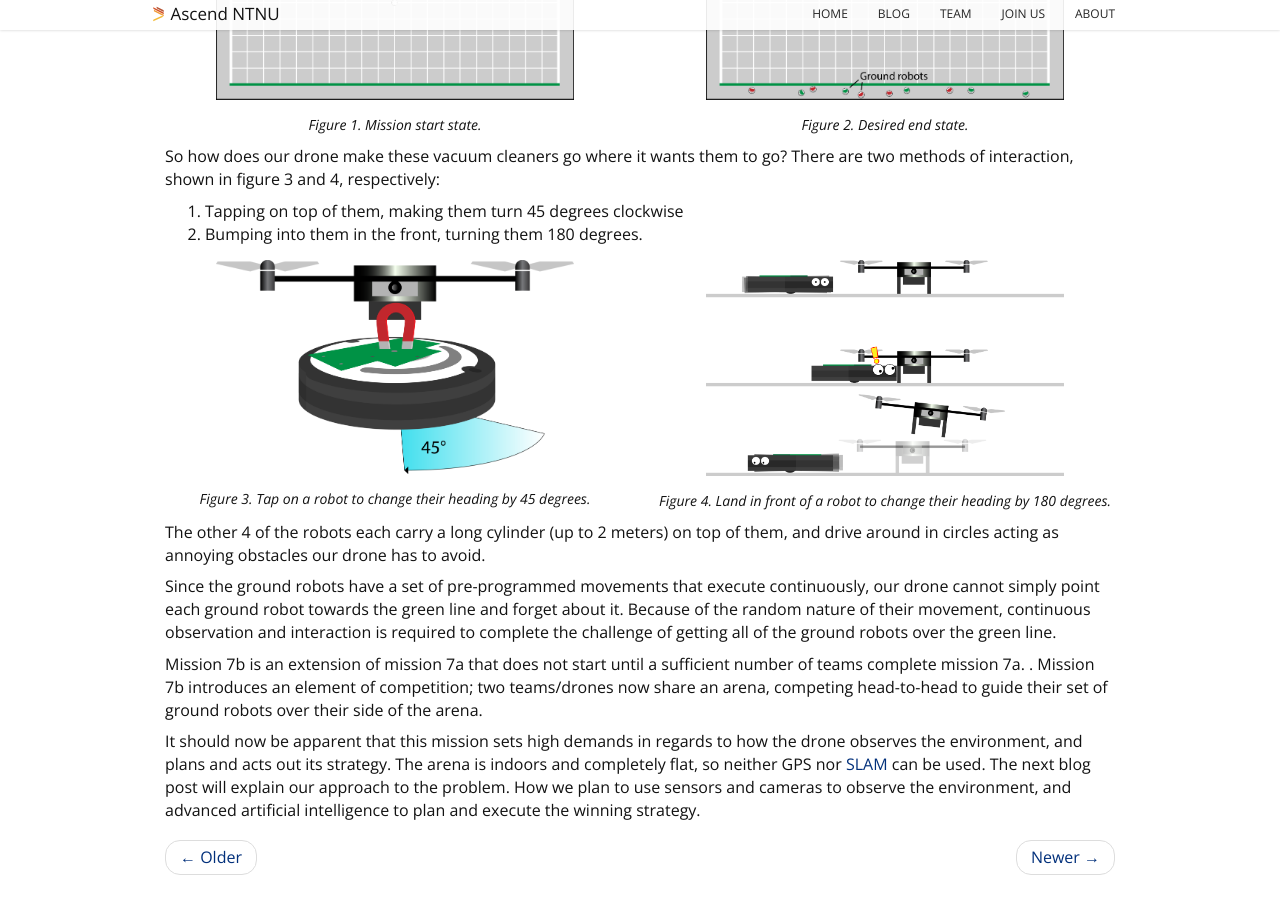
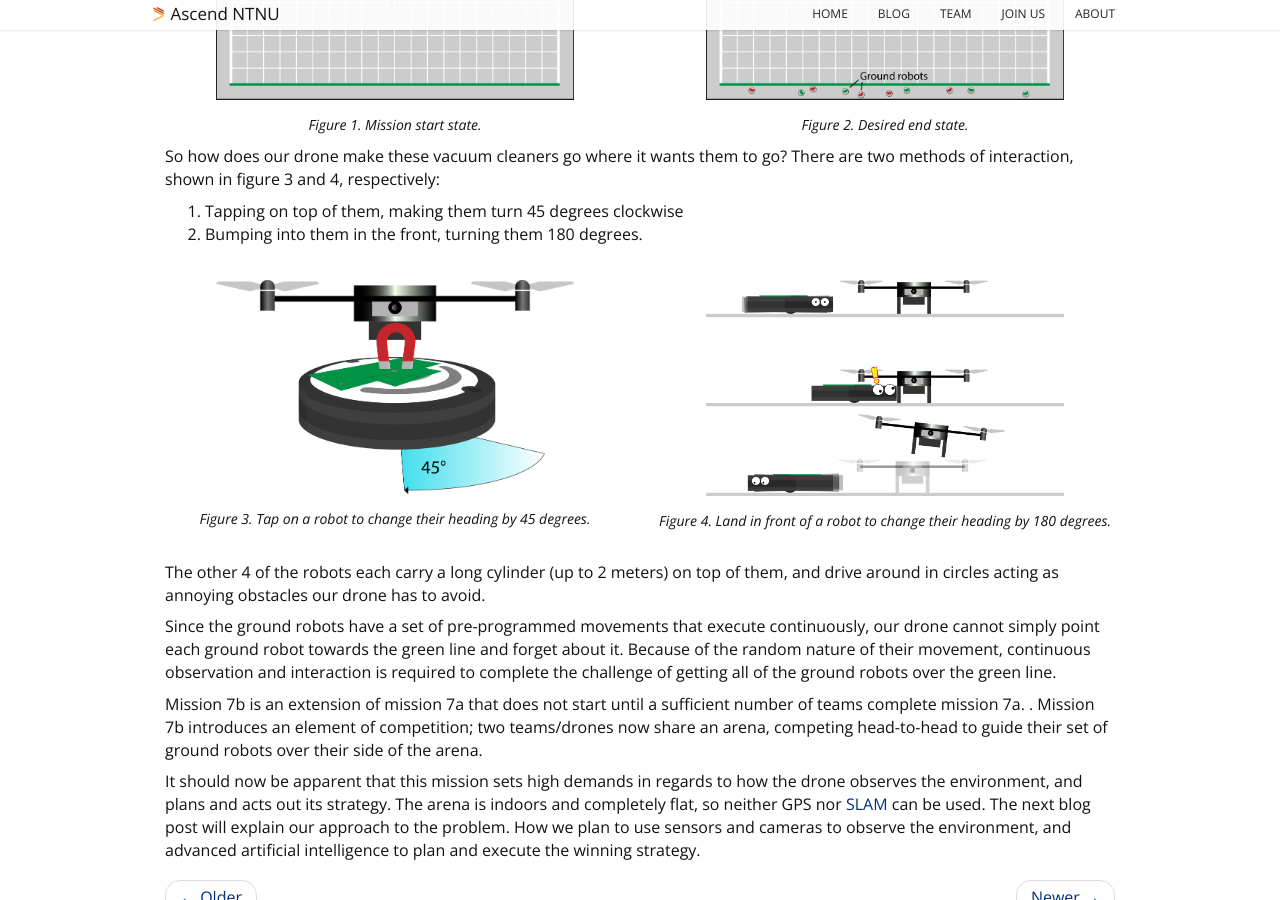
Before and after one commit to AscendNTNU/AscendNTNU.github.io, a Jekyll site: the page built from _posts/2016-02-25-The-Competition.md, in a window 1280 px wide and 900 px high, scrolled down 1069 px. Built offline with Jekyll 4.4.1, drawn with Linux system fonts in a browser that asks for light colours.

Commit message:
Add padding

```diff
--- a/_posts/2016-02-25-The-Competition.md
+++ b/_posts/2016-02-25-The-Competition.md
@@ -43,7 +43,7 @@ So how does our drone make these vacuum cleaners go where it wants them to go? T
 1. Tapping on top of them, making them turn 45 degrees clockwise
 2. Bumping into them in the front, turning them 180 degrees.
 
-<div class="row">
+<div class="row"  style="padding-top: 20px; padding-bottom: 20px">
 	<div class="col-md-6">
 		<figure>
 			<img class="img-responsive" alt="Mission start state" src="/public/assets/45-degree-turn-cartoon.png">
```
